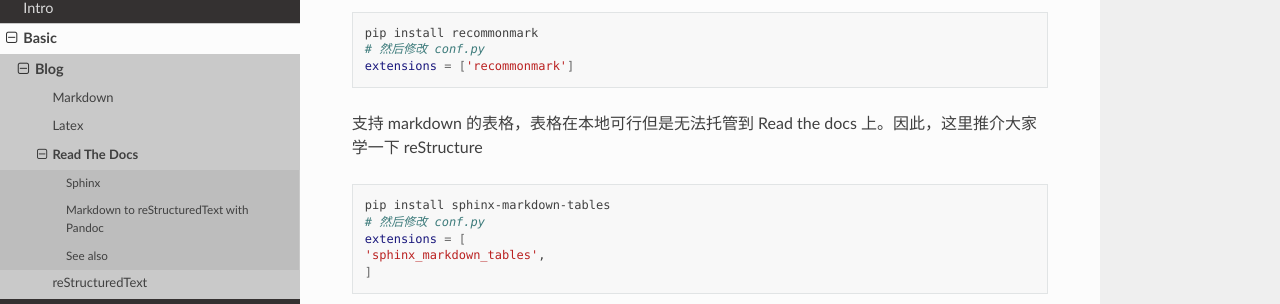
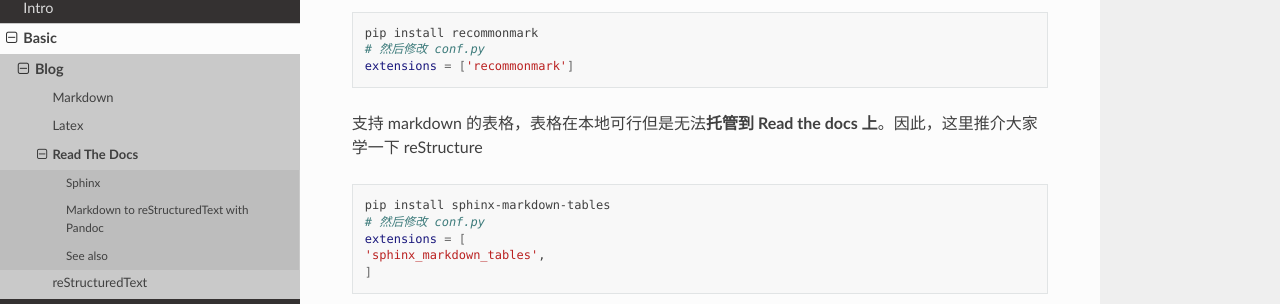
Before and after one commit to zhaisilong/zsl-tools, a Sphinx documentation site: the page built from source/basic/blog/read_the_docs.md, in a window 1280 px wide and 900 px high, scrolled down 1236 px. Shown: the part 144-448 px from the top of the window. Built offline with Sphinx 7.4.7 and the Read the Docs theme 2.0.0, drawn with Linux system fonts in a browser that asks for light colours; pages that are not in the unit, such as notebooks, are missing from menus.

````diff
--- a/source/basic/blog/read_the_docs.md
+++ b/source/basic/blog/read_the_docs.md
@@ -65,7 +65,7 @@ pip install recommonmark
 extensions = ['recommonmark']
 ```
 
-支持 markdown 的表格，表格在本地可行但是无法托管到 Read the docs 上。因此，这里推介大家学一下 reStructure
+支持 markdown 的表格，表格在本地可行但是无法**托管到 Read the docs 上**。因此，这里推介大家学一下 reStructure
 
 ```bash
 pip install sphinx-markdown-tables
--- a/source/conf.py
+++ b/source/conf.py
@@ -32,7 +32,6 @@ release = '0.0.1'
 # ones.
 extensions = [
     'recommonmark',
-    'sphinx_markdown_tables',
 ]
 
 # Add any paths that contain templates here, relative to this directory.
````
